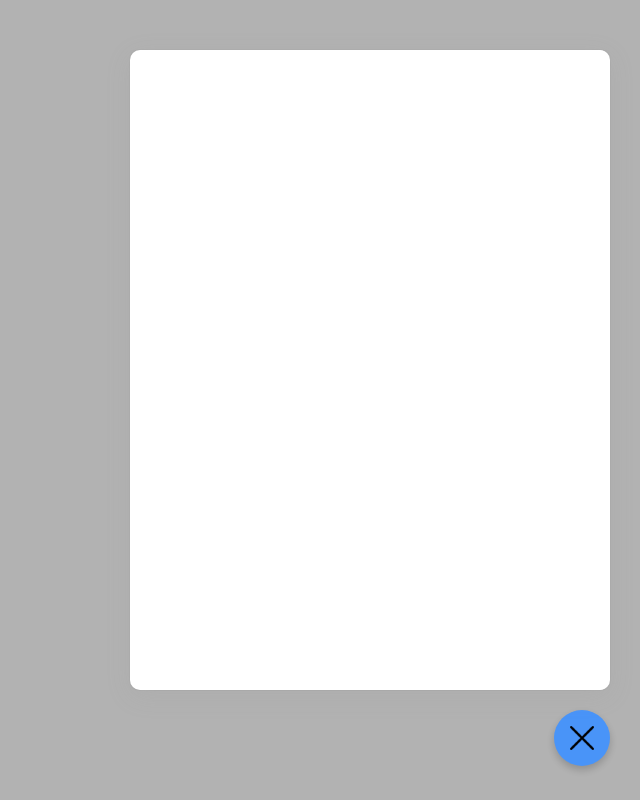
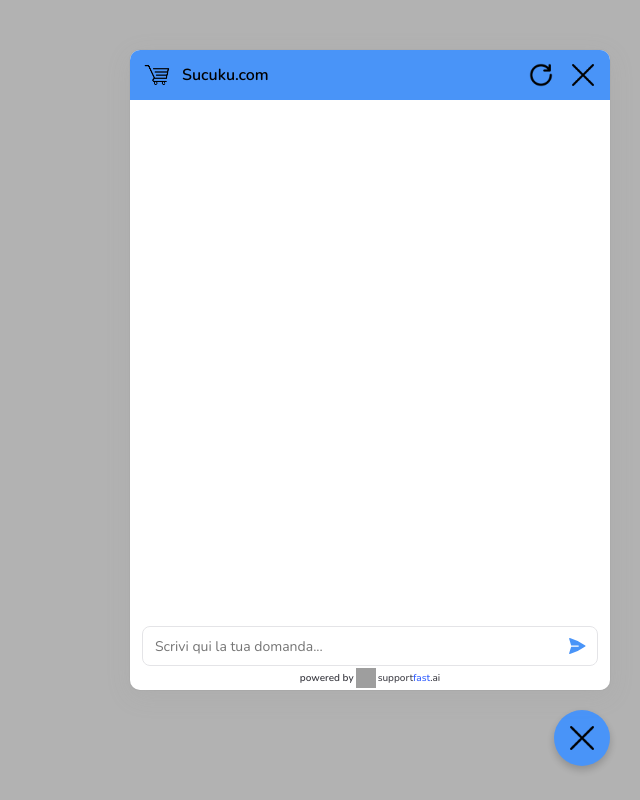
Before and after one commit to EliaSemprebon/client-ecommerce-ai, a React app: page / in a window 1280 px wide. Both pictures are taken after a click on the element 1222 px from the left and 738 px from the top of the page. Shown: the whole page, without its empty margins (640-1280 px from the left). Built offline with nearby package versions, Linux system fonts and the light colour scheme; grey boxes are pictures that could not be loaded.

Commit message:
Header e Footer alla chat

```diff
--- a/src/App.css
+++ b/src/App.css
@@ -1,3 +1,4 @@
+@import url('https://fonts.googleapis.com/css2?family=Nunito:wght@300;400;500;600;700&display=swap');
 
 .zona-contorno {
     display: none;
@@ -59,3 +60,189 @@
     overflow: hidden;
     z-index: 999999999;
 }
+
+.chat-container {
+    display: flex;
+    flex: 1;
+    flex-grow: 1;
+    flex-direction: column;
+    padding: 12px 12px 12px;
+    overflow-y: auto;
+}
+
+.chat-container::-webkit-scrollbar{
+    width: 0.2vw;
+    background: transparent;
+    border-radius: 8px;
+}
+
+.chat-container::-webkit-scrollbar-thumb{
+    background:#dcdcdc;
+    border-radius: 8px;
+}
+
+
+
+
+/**********************************************************/
+/**********************************************************/
+/*********************** HEADER CHAT **********************/
+/**********************************************************/
+/**********************************************************/
+.header-chat {
+    height: 50px;
+    max-height: 50px;
+    padding: 0 12px;
+    display: flex;
+    flex: 1;
+    flex-direction: row;
+    align-items: center;
+    justify-content: space-between;
+}
+
+.zona-titolo-header {
+    display: flex;
+    flex-direction: row;
+    align-items: center;
+}
+
+.logo-header {
+    width: 32px;
+    height: 32px;
+}
+
+.titolo-chat {
+    font-family: 'Nunito' !important;
+    font-size: 16px;
+    font-weight: 600;
+}
+
+.bottoni-header {
+    display: flex;
+    flex-direction: row;
+}
+
+.header-button {
+    width: 30px;
+    height: 30px;
+    border-radius: 18px;
+    display: flex;
+    align-items: center;
+    justify-content: center;
+    background-color: transparent;
+    cursor: pointer;
+    border: none !important;
+    padding: 0 !important;
+}
+
+.icona-bottone-header {
+    width: 22px;
+    height: 22px;
+    object-fit: contain;
+}
+
+.icona-bottone-header-2 {
+    width: 24px;
+    height: 24px;
+    object-fit: contain;
+}
+
+
+
+
+
+
+
+/**********************************************************/
+/**********************************************************/
+/*********************** FOOTER CHAT **********************/
+/**********************************************************/
+/**********************************************************/
+.footer-zona-input {
+    display: flex;
+    margin: 0 12px;
+    padding: 2px 3px 2px 12px;
+    border-radius: 8px;
+}
+
+.footer-text-input {
+    background-color: inherit;
+    font-family: 'Nunito' !important;
+    margin: 0;
+    padding: 0;
+    flex: 1 1 0%;
+    appearance: none;
+    min-width: 0;
+    border: none;
+    outline: none;
+    font-size: 14px;
+}
+
+.footer-text-input :hover :active :focus {
+    border: none;
+    outline: none;
+}
+
+.footer-btn-invia {
+    padding: 7px;
+    cursor: pointer;
+    background-color: transparent;
+    background-image: none;
+    text-transform: none;
+    border: none;
+    display: flex;
+    align-items: center;
+    justify-content: center;
+}
+
+.footer-btn-invia :hover :active :focus {
+    border: none !important;
+    outline: none !important;
+    background-color: transparent !important;
+}
+
+.icona-invia {
+    width: 20px;
+    height: 20px;
+}
+
+
+
+
+
+/**********************************************************/
+/**********************************************************/
+/*********************** POWERED BY ***********************/
+/**********************************************************/
+/**********************************************************/
+.footer-zona-powered {
+    display: flex;
+    flex-direction: row;
+    align-items: center;
+    justify-content: center;
+    width: 100%;
+    padding: 2px 0;
+}
+
+.footer-powered-by {
+    font-size: 10px;
+    line-height: normal;
+    text-align: center;
+    margin: 0;
+    padding: 0;
+    font-weight: 600;
+    font-family: 'Nunito' !important;
+}
+
+.logo-powered-by {
+    width: 20px;
+    height: 20px;
+    margin: 0 2px;
+}
+
+.powered-by-link {
+    font-weight: 500;
+    color: #3f3f46;
+    font-family: 'Nunito' !important;
+    text-decoration: none !important;
+}
--- a/src/components/ChatContainer.js
+++ b/src/components/ChatContainer.js
@@ -1,15 +1,54 @@
-import React, {useState} from 'react';
+import React, {useState, useEffect, useRef} from 'react';
+
+import HeaderChat from './HeaderChat';
+import FooterChat from './FooterChat';
 
 function ChatContainer({closeChat}) {
 
+    const scrollRef = useRef()
+
+    const [messaggi, setMessaggi] = useState([])
     const [altro, setAltro] = useState({errore:null, loading:false})
+
+    useEffect(() => {
+        const aggScroll = () => {
+            scrollRef?.current?.scrollIntoView({
+                behavior:"smooth", position:'end', block:'nearest', top:'20px'
+            });
+        }
+        aggScroll()
+    }, [altro.loading, messaggi.length, scrollRef])
+
+    const reloadChat = () => {
+        if(altro.loading) return
+        setMessaggi([])
+        setAltro({...altro, loading:true, errore:null})
+        setTimeout(() => {
+            setAltro({...altro, loading:false, errore:null})
+        }, 300);
+    }
 
     return (
         <div style={{backgroundColor:'white',
             display:'flex', flexDirection:'column',
             width:'100%', height:'100%', p:0, m:0
         }} onClick={(e) => e.stopPropagation()}>
+            <HeaderChat
+                reloadChat={reloadChat}
+                closeChat={closeChat}
+            ></HeaderChat>
 
+            <div
+                className='chat-container'
+                style={{backgroundColor:'white'}}
+            >
+                <div ref={scrollRef} />
+            </div>
+
+            <FooterChat
+                disabled={altro.loading}
+                inviaMessaggio={() => null}
+            ></FooterChat>
         </div>
     );
 }
--- /dev/null
+++ b/src/components/FooterChat.js
@@ -0,0 +1,57 @@
+import React, { useState } from 'react';
+
+function FooterChat({disabled, inviaMessaggio}) {
+
+    const [valore, setValore] = useState('')
+    const [inputSel, setInputSel] = useState(false)
+
+    return (
+        <div>
+            <div
+                className='footer-zona-input'
+                style={{
+                    backgroundColor:'white', marginTop:'6px',
+                    border:inputSel ? '1px solid #4994F8': '1px solid #e4e4e7'
+                }}
+            >
+                <input
+                    type="text" aria-label="chat-input" required=""
+                    maxLength="650" className="footer-text-input"
+                    placeholder='Scrivi qui la tua domanda...'
+                    value={valore} onChange={(e) => setValore(e.target.value)}
+                    style={{color:'black'}}
+                    onBlur={() => setInputSel(false)}
+                    onFocus={() => setInputSel(true)}
+                    autoComplete={'off'} autoCorrect={'off'}
+                />
+                <button
+                    disabled={disabled}
+                    onClick={async() => null}
+                    className="footer-btn-invia"
+                >
+                    <svg xmlns="http://www.w3.org/2000/svg" viewBox="0 0 24 24" fill={'#4994F8'} aria-hidden="true" className='icona-invia'>
+                        <path d="M3.478 2.405a.75.75 0 00-.926.94l2.432 7.905H13.5a.75.75 0 010 1.5H4.984l-2.432 7.905a.75.75 0 00.926.94 60.519 60.519 0 0018.445-8.986.75.75 0 000-1.218A60.517 60.517 0 003.478 2.405z"></path>
+                    </svg>
+                </button>
+            </div>
+
+            <div className='footer-zona-powered'>
+                <p
+                    className='footer-powered-by'
+                    style={{color:'#3f3f46'}}
+                >powered by</p>
+                <a target="_blank" className='powered-by-link' style={{display:'flex', alignItems:'center'}} href="https://supportfast.ai">
+                    <img alt='' src={'https://cdn.supportfast.ai/logo-chat.png'} className='logo-powered-by' />
+                    <p
+                        className='footer-powered-by powered-by-link'
+                        style={{color:'#3f3f46'}}
+                    >
+                        support<span style={{color:'#2D5BFF'}}>fast</span>.ai
+                    </p>
+                </a>
+            </div>
+        </div>
+    );
+}
+
+export default FooterChat;
--- /dev/null
+++ b/src/components/HeaderChat.js
@@ -0,0 +1,41 @@
+import React from 'react';
+
+import closeIcon from '../images/close.png';
+import reloadIcon from '../images/reload.png';
+import ecommerceIcon from '../images/ecommerce.png';
+
+function HeaderChat({reloadChat, closeChat}) {
+
+    return (
+        <div
+            className='header-chat'
+            style={{backgroundColor:'#4994F8'}}
+        >
+            <div className='zona-titolo-header'>
+                <img src={ecommerceIcon} alt='' className='logo-header' />
+                <span
+                    className='titolo-chat'
+                    style={{marginLeft:'8px', color:'black'}}
+                >Sucuku.com</span>
+            </div>
+
+            <div className='bottoni-header'>
+                <button
+                    className='header-button'
+                    style={{marginRight:'12px'}}
+                    onClick={() => reloadChat()}
+                >
+                    <img className="icona-bottone-header-2" alt='' src={reloadIcon} />
+                </button>
+                <button
+                    className='header-button'
+                    onClick={() => closeChat()}
+                >
+                    <img className="icona-bottone-header" alt='' src={closeIcon} />
+                </button>
+            </div>
+        </div>
+    );
+}
+
+export default HeaderChat;
```
Also changed, not shown: src/images/reload.png (added).
